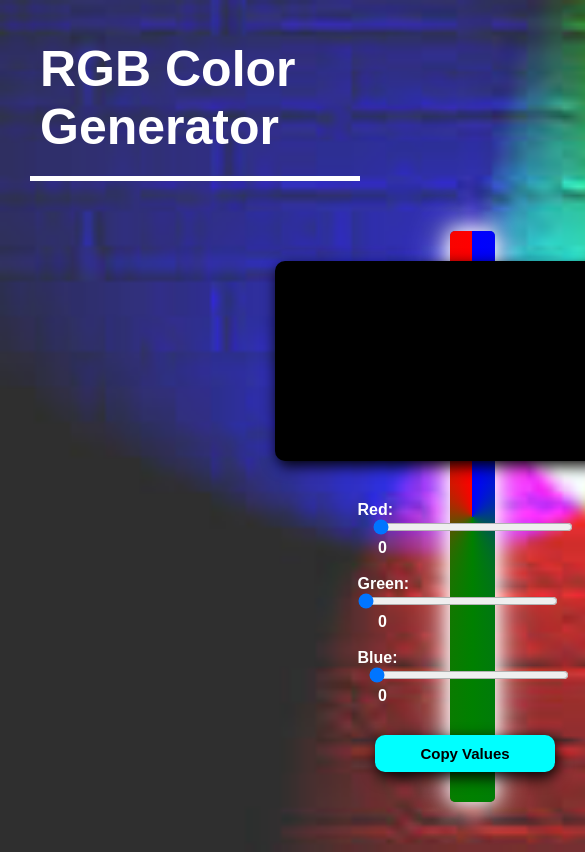
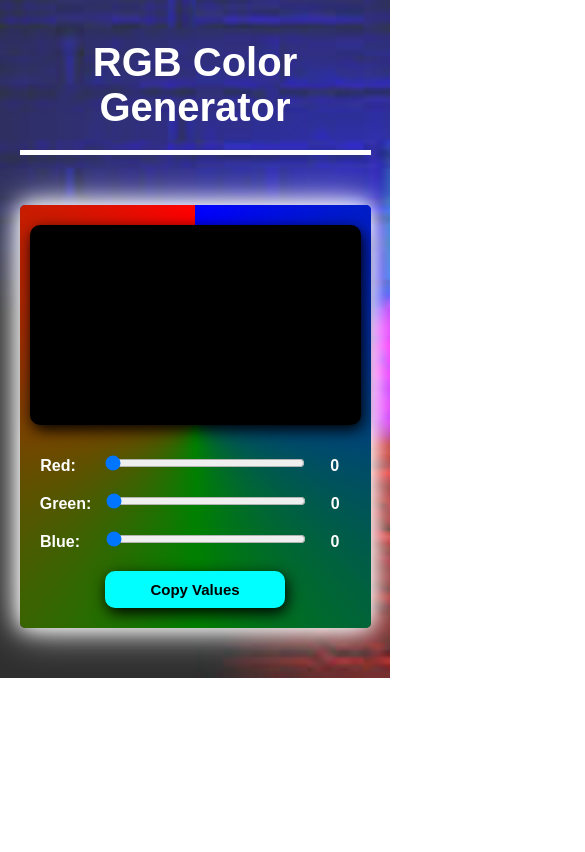
Before and after one commit to Eswarsai69/rgb-color-generator, a plain HTML site: page index.html in a window 390 px wide. Shown: the top 852 px of the page, 585 px wide, since content can reach past the window. Drawn offline with Linux system fonts and the light colour scheme.

Commit message:
Add files via upload

```diff
--- a/rgb.css
+++ b/rgb.css
@@ -1,65 +1,76 @@
-*{
+* {
     font-family: Arial, Helvetica, sans-serif;
     margin: 0;
     padding: 0;
     box-sizing: border-box;
 }
-body{
+
+body {
     background-image: url("backgroundimage.jpeg");
     background-repeat: no-repeat;
     background-size: cover;
     color: white;
 }
-header{
+
+header {
     padding: 20px 10px;
     border-bottom: 5px solid #fff;
-    margin: 0 30px;
-    margin-top: 20px;
+    margin: 20px auto;
     font-size: 25px;
+    text-align: center;
+    max-width: 90%;
 }
 
-.container{
-    margin: 50px 500px;
+.container {
+    margin: 50px auto;
     color: white;
     font-weight: bold;
     display: flex;
     flex-direction: column;
     max-width: 800px;
-    padding: 30px;
+    width: 90%;
+    padding: 30px 20px;
     border-radius: 5px;
     background: conic-gradient(blue, green, red);
     box-shadow: 2px 5px 10px #fff;
     align-items: center;
-    padding-left: 15px;
-    margin-left: 450px;
     animation: myKeyFrame 1s ease-in-out infinite alternate;
 }
-#color-box{
-    width: 380px;
+
+#color-box {
+    width: 100%;
+    max-width: 380px;
     height: 200px;
     background-color: black;
-    align-items: center;
     margin-bottom: 20px;
-    box-shadow: 2px 5px 15px rgb(0,0,0);
+    box-shadow: 2px 5px 15px rgb(0, 0, 0);
     border-radius: 10px;
 }
-.sliders{
+
+.sliders {
     padding: 20px;
     margin-bottom: 10px;
+    width: 100%;
+    text-align: center;
 }
-label{
+
+label {
     margin-right: 10px;
 }
-input{
-    width: 200px;
+
+input[type="range"] {
+    width: 60%;
+    max-width: 200px;
     cursor: pointer;
 }
-span{
+
+span {
     width: 30px;
     display: inline-block;
     text-align: center;
 }
-button{
+
+button {
     padding: 10px 20px;
     font-weight: bold;
     font-size: 15px;
@@ -67,40 +78,48 @@ button{
     background-color: aqua;
     border-radius: 10px;
     border: none;
-    width: 180px;
+    width: 60%;
+    max-width: 180px;
     box-shadow: 2px 5px 15px #000;
 }
-button:active{
+
+button:active {
     background-color: black;
     color: white;
 }
-#red-slider{
+
+#red-slider {
     margin-left: 15px;
 }
-#blue-slider{
+#blue-slider {
     margin-left: 11px;
-}#red-span,#green-span,#blue-span{
+}
+#red-span, #green-span, #blue-span {
     text-align: center;
     margin-left: 10px;
 }
-.dialog-box{
+
+.dialog-box {
     background-color: yellow;
     color: black;
     text-align: center;
     padding: 20px 30px;
     position: fixed;
     bottom: 25px;
-    left: 590px;
+    left: 50%;
+    transform: translateX(-50%);
     border-radius: 20px;
     border: 5px solid black;
     font-weight: bold;
+    max-width: 90%;
 }
 
-@keyframes myKeyFrame{
-    0%{
+/* Animation */
+@keyframes myKeyFrame {
+    0% {
         box-shadow: 0 0 5px white, 0 0 20px white;
     }
-    100%{
+    100% {
         box-shadow: 0 0 20px white, 0 0 40px white;
     }
 }
@@ -121,3 +140,31 @@ header h1 {
         transform: translateX(0);
     }
 }
+
+/* ✅ Media Query for Mobile Devices */
+@media (max-width: 768px) {
+    .container {
+        padding: 20px 10px;
+    }
+
+    button {
+        width: 80%;
+    }
+
+    input[type="range"] {
+        width: 100%;
+    }
+
+    .sliders {
+        padding: 10px;
+    }
+
+    header {
+        font-size: 20px;
+    }
+
+    .dialog-box {
+        font-size: 14px;
+        padding: 15px;
+    }
+}
```
